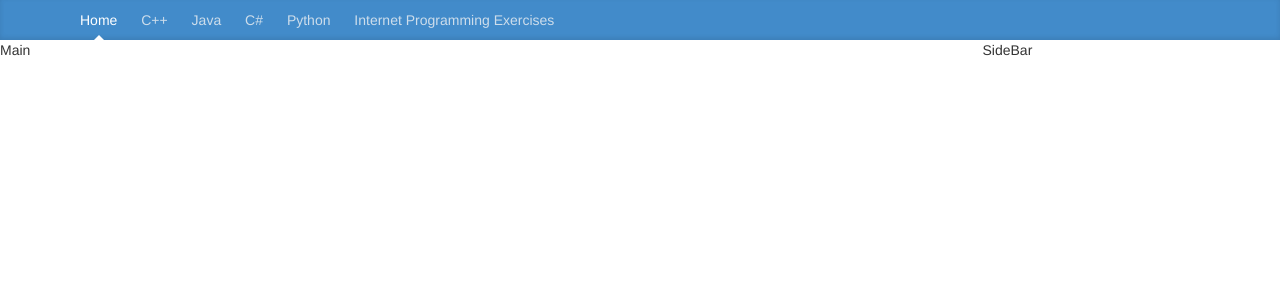
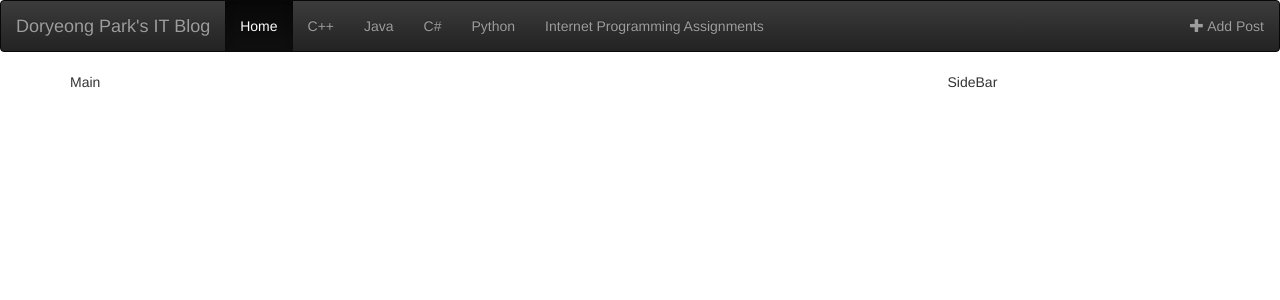
Before and after one commit to DoryeongPark/dguinp, a Django app: page / in a window 1280 px wide. Shown: the top 300 px of the page. Run offline with Django 3.2, Linux system fonts and the light colour scheme; data that the repository does not hold is empty; some libraries are stand-ins or nearby versions.

Commit message:
Navbar updated

```diff
--- a/blog/templates/blog/base.html
+++ b/blog/templates/blog/base.html
@@ -11,20 +11,26 @@
 
 <body>
 
-    <div class="blog-masthead">
-        <div class="container">
-            <nav class="blog-nav">
-                <a class="blog-nav-item active" href="#">Home</a>
-                <a class="blog-nav-item" href="#">C++</a>
-                <a class="blog-nav-item" href="#">Java</a>
-                <a class="blog-nav-item" href="#">C#</a>
-                <a class="blog-nav-item" href="#">Python</a>
-                <a class="blog-nav-item" href="#">Internet Programming Exercises</a>
-            </nav>
+    <nav class="navbar navbar-inverse">
+        <div class="container-fluid">
+            <div class="navbar-header">
+                <a class="navbar-brand" href="#">Doryeong Park's IT Blog</a>
+            </div>
+            <ul class="nav navbar-nav">
+                <li class="active"><a href="#">Home</a></li>
+                <li><a href="#">C++</a></li>
+                <li><a href="#">Java</a></li>
+                <li><a href="#">C#</a></li>
+                <li><a href="#">Python</a></li>
+                <li><a href="#">Internet Programming Assignments</a></li>
+            </ul>
+            <ul class="nav navbar-nav navbar-right">
+                <li><a href="#"><span class="glyphicon glyphicon-plus"></span> Add Post</a></li>
+            </ul>
         </div>
-    </div>
+    </nav>
 
-    <div class="blog-container">
+    <div class="container">
         <div class="row">
             <div class="col-sm-8 blog-main">
                 Main {% block content %}{% endblock %}
```
